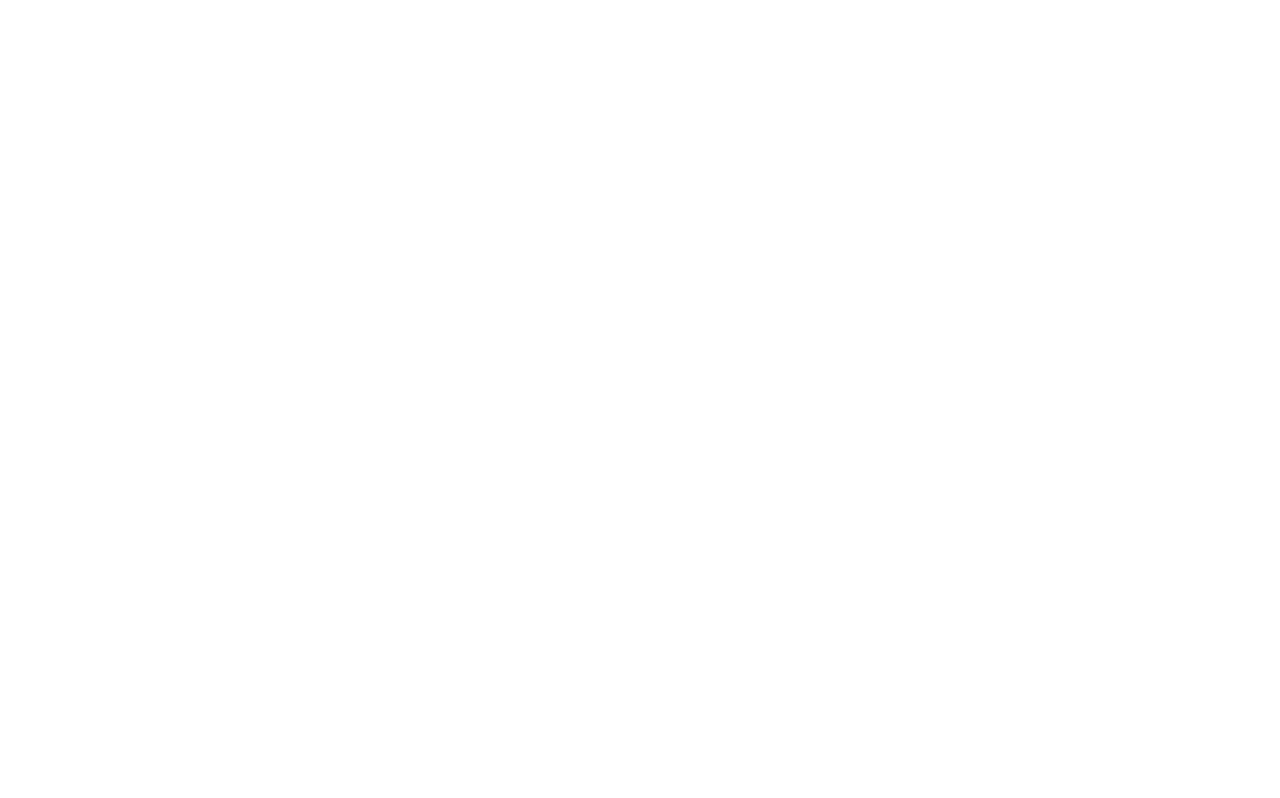
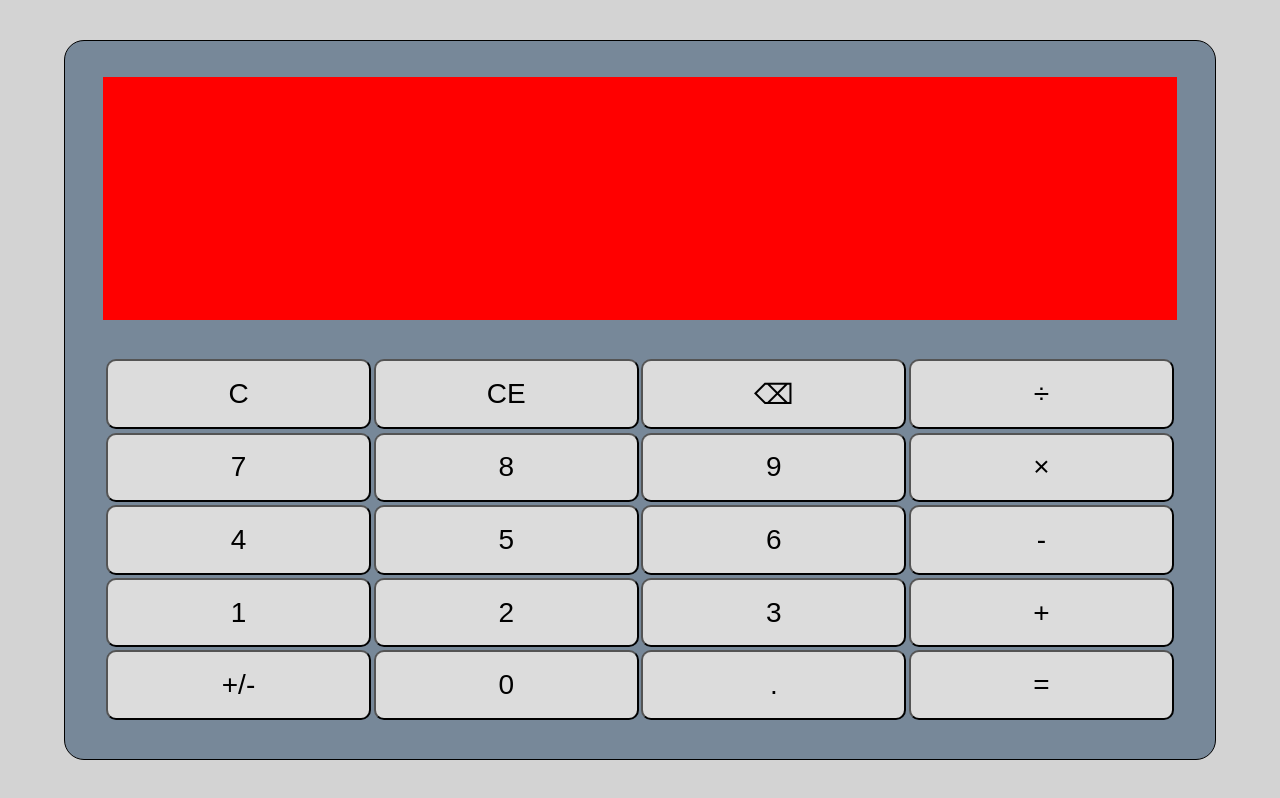
Before and after one commit to TheA3ther/odin-calculator, a plain HTML site: page index.html in a window 1280 px wide. Drawn offline with Linux system fonts and the light colour scheme.

Commit message:
Recover lost local changes due to accidental repo deletion

```diff
--- a/index.html
+++ b/index.html
@@ -4,8 +4,48 @@
     <meta charset="UTF-8">
     <meta name="viewport" content="width=device-width, initial-scale=1.0">
     <title>Document</title>
+    <link rel="stylesheet" href="styles.css">
+    <script src="script.js"></script>
 </head>
 <body>
+    <div id="calculator">
+        <div id="display-area">
+            <div id="op-history"></div>
+            <div id="op-current"></div>
+        </div>
+        <div id="button-area">
+            <div class="button-row">
+                <button>C</button>
+                <button>CE</button>
+                <button>⌫</button>
+                <button>÷</button>
+            </div>
+            <div class="button-row">
+                <button>7</button>
+                <button>8</button>
+                <button>9</button>
+                <button>×</button>
+            </div>
+            <div class="button-row">
+                <button>4</button>
+                <button>5</button>
+                <button>6</button>
+                <button>-</button>
+            </div>
+            <div class="button-row">
+                <button>1</button>
+                <button>2</button>
+                <button>3</button>
+                <button>+</button>
+            </div>
+            <div class="button-row">
+                <button>+/-</button>
+                <button>0</button>
+                <button>.</button>
+                <button>=</button>
+            </div>
+        </div>
+    </div>
 
 </body>
 </html>
--- a/script.js
+++ b/script.js
@@ -0,0 +1,33 @@
+
+//operation functions
+
+function add(a, b){
+    return a + b;
+}
+
+function subtract(a, b){
+    return a - b;
+}
+
+function multiply(a, b){
+    return a * b;
+}
+
+function divide(a, b){
+    return a / b;
+}
+
+//main operate function
+
+function operate(a, b, operator){
+    switch (operator){
+        case '+':
+            return add(a, b);
+        case '-':
+            return subtract(a, b);
+        case '×':
+            return multiply(a, b);
+        case '÷':
+            return divide(a, b);
+    }
+}
--- /dev/null
+++ b/styles.css
@@ -0,0 +1,74 @@
+html, body  {
+    height: 100%;
+    margin: 0;
+}
+
+body {
+    display: flex;
+    background-color: lightgray;
+    justify-content: center;
+    align-items: center;
+    overflow: hidden;
+}
+
+#calculator{
+    display: flex;
+    flex-direction: column;
+    justify-content: center;
+    flex: auto;
+    background-color: lightslategrey;
+    box-sizing: border-box;
+    margin: 0;
+    border: solid black 1px;
+    border-radius: 20px;
+    height: 90vh;
+    max-height: 90vh;
+    min-height: 370px;
+    width: 90vw;
+    max-width: 90vw;
+    min-width: 280px;
+    padding: 4.5vh 3vw;
+    gap: 4.5vh;
+}
+
+#display-area {
+    display: flex;
+    flex-direction: column;
+    flex: 1 1 0;
+    min-width: 200px;
+    min-height: 100px;
+    background-color: red;
+}
+
+#button-area {
+    display: flex;
+    flex-direction: column;
+    flex: 1.5 1 0;
+    min-width: 200px;
+    min-height: 150px;
+    padding: 0.2vh 0.1vw;
+}
+
+.button-row {
+    display: flex;
+    flex: auto;
+}
+
+button {
+    flex: 1 1 0;
+    font-size: 3.5vh;
+    background-color: gainsboro;
+    transition: transform 0.3s ease;
+    margin: 0.2vh 0.1vw;
+    border-radius: 10px;
+}
+
+button:hover {
+    filter: brightness(0.85);
+    transform: translateY(-0.3vh);
+}
+
+button:active {
+    transform: translateY(0.1vh);
+    filter: brightness(0.85);
+}
```
Also changed, not shown: style.css (deleted).
